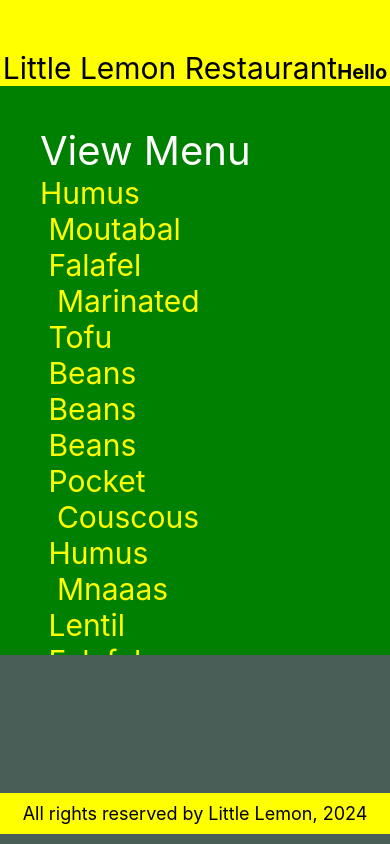
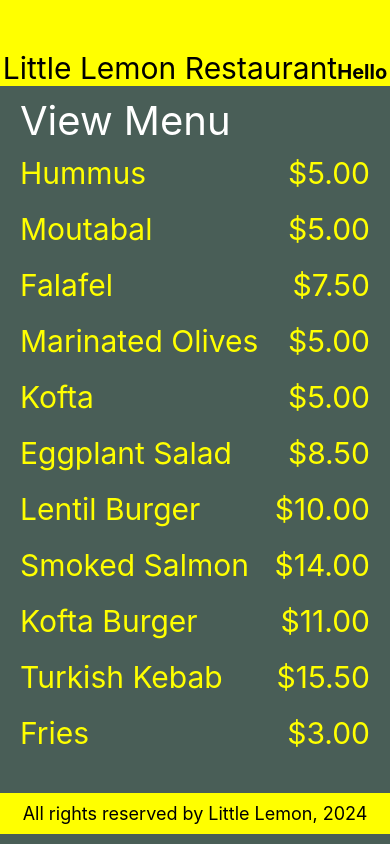
Before and after one commit to Babina081/react-native-tut, a React Native app: screen / in a window 390 px wide. Built offline with nearby package versions, Linux system fonts and the light colour scheme.

Commit message:
add flatlist component

```diff
--- a/App.js
+++ b/App.js
@@ -1,8 +1,6 @@
-import { StatusBar } from "expo-status-bar";
-import { StyleSheet, Text, View } from "react-native";
+import { StyleSheet, View } from "react-native";
+import LittleLemonFooter from "./components/LittleLemonFooter";
 import LittleLemonHeader from "./components/LittleLemonHeader";
-import LittleLemonFooter from "./components/LittleLemonFooter";
-import WelcomeScreen from "./components/WelcomeScreen";
 import MenuItems from "./components/MenuItems";
 
 export default function App() {
--- a/components/MenuItems.js
+++ b/components/MenuItems.js
@@ -1,28 +1,99 @@
 import React from "react";
-import { ScrollView, StyleSheet, Text, View } from "react-native";
+import {
+  ScrollView,
+  StyleSheet,
+  Text,
+  View,
+  FlatList,
+  ItemSeparatorComponent,
+  ListHeaderComponent,
+} from "react-native";
+
+const menuItemsToDisplay = [
+  { name: "Hummus", price: "$5.00", id: "1A" },
+  { name: "Moutabal", price: "$5.00", id: "2B" },
+  { name: "Falafel", price: "$7.50", id: "3C" },
+  { name: "Marinated Olives", price: "$5.00", id: "4D" },
+  { name: "Kofta", price: "$5.00", id: "5E" },
+  { name: "Eggplant Salad", price: "$8.50", id: "6F" },
+  { name: "Lentil Burger", price: "$10.00", id: "7G" },
+  { name: "Smoked Salmon", price: "$14.00", id: "8H" },
+  { name: "Kofta Burger", price: "$11.00", id: "9I" },
+  { name: "Turkish Kebab", price: "$15.50", id: "10J" },
+  { name: "Fries", price: "$3.00", id: "11K" },
+  { name: "Buttered Rice", price: "$3.00", id: "12L" },
+  { name: "Bread Sticks", price: "$3.00", id: "13M" },
+  { name: "Pita Pocket", price: "$3.00", id: "14N" },
+  { name: "Lentil Soup", price: "$3.75", id: "15O" },
+  { name: "Greek Salad", price: "$6.00", id: "16Q" },
+  { name: "Rice Pilaf", price: "$4.00", id: "17R" },
+  { name: "Baklava", price: "$3.00", id: "18S" },
+  { name: "Tartufo", price: "$3.00", id: "19T" },
+  { name: "Tiramisu", price: "$5.00", id: "20U" },
+  { name: "Panna Cotta", price: "$5.00", id: "21V" },
+];
+
+const Separator = () => {
+  <View style={menuStyles.separator}></View>;
+};
+
+const Header = () => <Text style={menuStyles.headerText}>View Menu</Text>;
+
+const Footer = () => {
+  <Text style={menuStyles.footerText}>
+    {" "}
+    All rights reserved by Little Lemon, {new Date().getFullYear()}
+  </Text>;
+};
+
+const Item = ({ name, price }) => {
+  return (
+    <View style={menuStyles.container}>
+      <View
+        style={{
+          flexDirection: "row",
+          alignItems: "center",
+          justifyContent: "space-between",
+        }}
+      >
+        <Text style={menuStyles.itemText}>{name}</Text>
+        <Text style={menuStyles.itemText}>{price}</Text>
+      </View>
+    </View>
+  );
+};
 
 export default function MenuItems() {
+  const renderItem = ({ item }) => (
+    <Item name={item.name} price={item.price}></Item>
+  );
   return (
     <View style={menuStyles.container}>
-      <ScrollView
+      {/* <ScrollView
         horizontal={false}
         indicatorStyle={"white"}
         style={menuStyles.innerContainer}
-      >
-        <Text style={menuStyles.headerText}>View Menu</Text>
-        <Text style={menuStyles.itemText}>{menuItemsToDisplay[0]}</Text>
-      </ScrollView>
+      > */}
+      {/* <Text style={menuStyles.headerText}>View Menu</Text> */}
+      {/* <Text style={menuStyles.itemText}>{menuItemsToDisplay[0]}</Text> */}
+      <FlatList
+        data={menuItemsToDisplay}
+        renderItem={renderItem}
+        keyExtractor={(item) => item.id}
+        ItemSeparatorComponent={<Separator />}
+        ListHeaderComponent={<Header />}
+        ListFooterComponent={<Footer />}
+      />
+      {/* </ScrollView> */}
     </View>
   );
 }
 
-const menuItemsToDisplay = [
-  "Humus \n Moutabal \n Falafel \n  Marinated \n Tofu \n Beans \n Beans \n Beans \n Pocket \n  Couscous \n Humus \n  Mnaaas \n Lentil \n Falafel \n  Humus \n Panna Cotta \n Humus \n Moutabal \n Humus \n Grrek \n Humus \n Boklava \n  Couscous \n Humus \n Salsa \n Humus \n Salad \n Beef \n Fries",
-];
-
 const menuStyles = StyleSheet.create({
   container: {
-    flex: 0.75,
+    flex: 0.9,
+    marginVertical: 10,
+    marginHorizontal: 10,
   },
   innerContainer: {
     padding: 40,
@@ -32,9 +103,21 @@ const menuStyles = StyleSheet.create({
     fontSize: 40,
     flexWrap: "wrap",
     color: "white",
+    marginHorizontal: 10,
   },
   itemText: {
     color: "yellow",
     fontSize: 30,
   },
+  separator: {
+    borderBottomWidth: 1,
+    borderColor: "white",
+  },
+  footerText: {
+    position: "absolute",
+    bottom: 0,
+    width: "100%",
+    backgroundColor: "yellow",
+    marginBottom: 10,
+  },
 });
--- a/components/WelcomeScreen.js
+++ b/components/WelcomeScreen.js
@@ -1,5 +1,5 @@
 import React from "react";
-import { ScrollView, Text, View } from "react-native";
+import { ScrollView, Text } from "react-native";
 
 export default function WelcomeScreen() {
   return (
```
